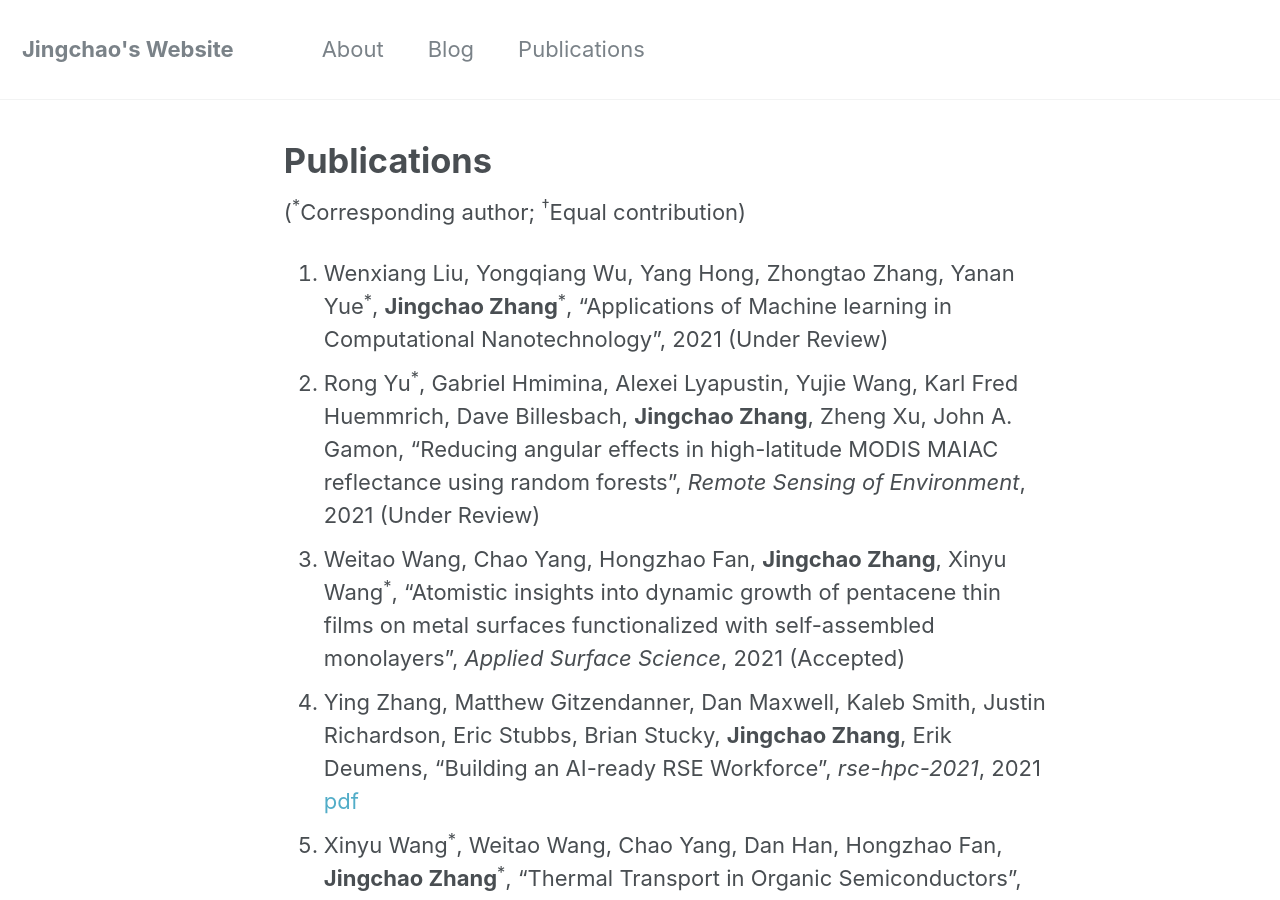
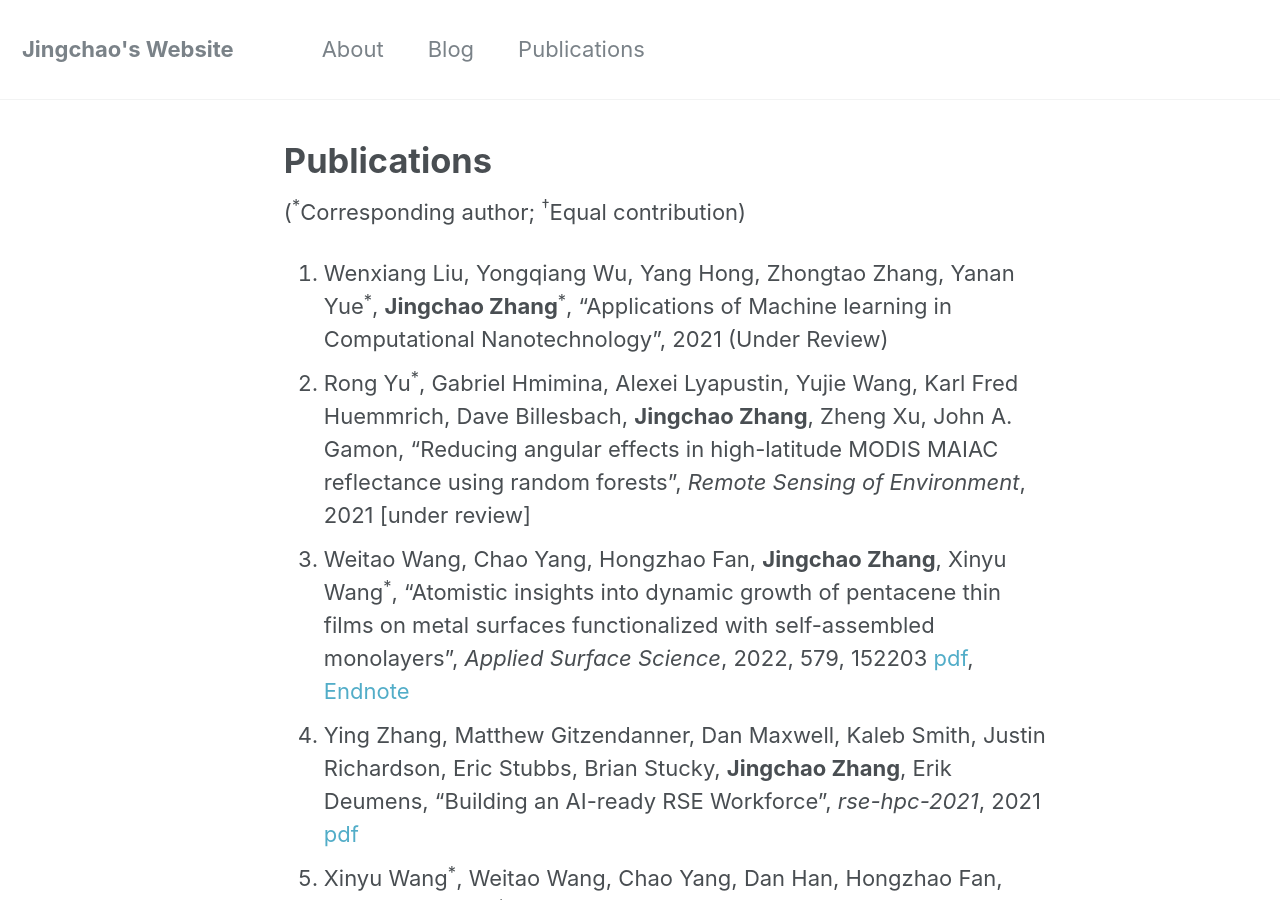
Before and after one commit to JingchaoZhang/JingchaoZhang.github.io, a Jekyll site: the page built from _pages/publications.md, in a window 1280 px wide and 900 px high. Built offline with Jekyll 4.4.1, drawn with Linux system fonts in a browser that asks for light colours.

Commit message:
Update publications.md

```diff
--- a/_pages/publications.md
+++ b/_pages/publications.md
@@ -8,8 +8,8 @@ author_profile: false
 (<sup>\*</sup>Corresponding author; <sup>†</sup>Equal contribution)
 
 4. Wenxiang Liu, Yongqiang Wu, Yang Hong, Zhongtao Zhang, Yanan Yue<sup>\*</sup>, **Jingchao Zhang**<sup>\*</sup>, "Applications of Machine learning in Computational Nanotechnology", 2021 (Under Review)
-5. Rong Yu<sup>\*</sup>, Gabriel Hmimina, Alexei Lyapustin, Yujie Wang, Karl Fred Huemmrich, Dave Billesbach, **Jingchao Zhang**, Zheng Xu, John A. Gamon, "Reducing angular effects in high-latitude MODIS MAIAC reflectance using random forests", *Remote Sensing of Environment*, 2021 (Under Review)
-6. Weitao Wang, Chao Yang, Hongzhao Fan, **Jingchao Zhang**, Xinyu Wang<sup>\*</sup>, "Atomistic insights into dynamic growth of pentacene thin films on metal surfaces functionalized with self-assembled monolayers", *Applied Surface Science*, 2021 (Accepted)
+5. Rong Yu<sup>\*</sup>, Gabriel Hmimina, Alexei Lyapustin, Yujie Wang, Karl Fred Huemmrich, Dave Billesbach, **Jingchao Zhang**, Zheng Xu, John A. Gamon, "Reducing angular effects in high-latitude MODIS MAIAC reflectance using random forests", *Remote Sensing of Environment*, 2021 [under review]
+6. Weitao Wang, Chao Yang, Hongzhao Fan, **Jingchao Zhang**, Xinyu Wang<sup>\*</sup>, "Atomistic insights into dynamic growth of pentacene thin films on metal surfaces functionalized with self-assembled monolayers", *Applied Surface Science*, 2022, 579, 152203 [pdf](https://drive.google.com/file/d/1qG2ANt7HqkCtuRKVIklhf_maoI1qu82Y/view?usp=sharing), [Endnote](https://drive.google.com/file/d/1CWCE4arXmf_isT5uzxvXZlHsfxSyYVRY/view?usp=sharing)
 7. Ying Zhang, Matthew Gitzendanner, Dan Maxwell, Kaleb Smith, Justin Richardson, Eric Stubbs, Brian Stucky, **Jingchao Zhang**, Erik Deumens, "Building	an	AI-ready	RSE	Workforce", *rse-hpc-2021*, 2021 [pdf](https://drive.google.com/file/d/1IjklU1u_ljwI2bPS1layoIgrZNkFdrjJ/view?usp=sharing)
 8. Xinyu Wang<sup>\*</sup>, Weitao Wang, Chao Yang, Dan Han, Hongzhao Fan, **Jingchao Zhang**<sup>\*</sup>, "Thermal Transport in Organic Semiconductors", *Journal of Applied Physics*, 2021, 130, 170902 [pdf](https://drive.google.com/file/d/1CE-Zwj3lQCKu9uoHOy0hr07lL9v2CNif/view?usp=sharing), [Endnote](https://drive.google.com/uc?export=download&id=1Y8j1K5lKCBNz3uZZsR4gMAg9UIOWv7qa)
 9. **Jingchao Zhang**<sup>\*</sup>, "Application of Artificial Intelligence in Renewable Energy and Decarbonization", 2021, 14, 1-2 [pdf](https://drive.google.com/drive/u/0/folders/0B3Yj4QkZpI-dc2c1dV81aUdJZzg?resourcekey=0-8yayn9adqHmyRPiiGTHf1Q), [Endnote](https://drive.google.com/uc?export=download&id=1QEcWu3ZTbFhn1eQH0OgvbnF4xsPO2GZi)
```
